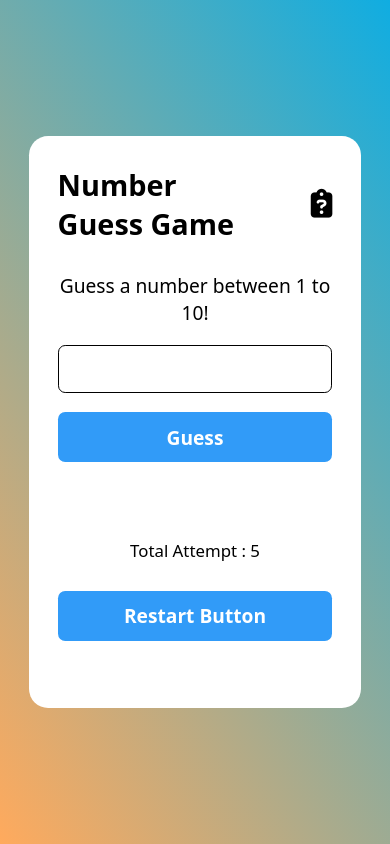
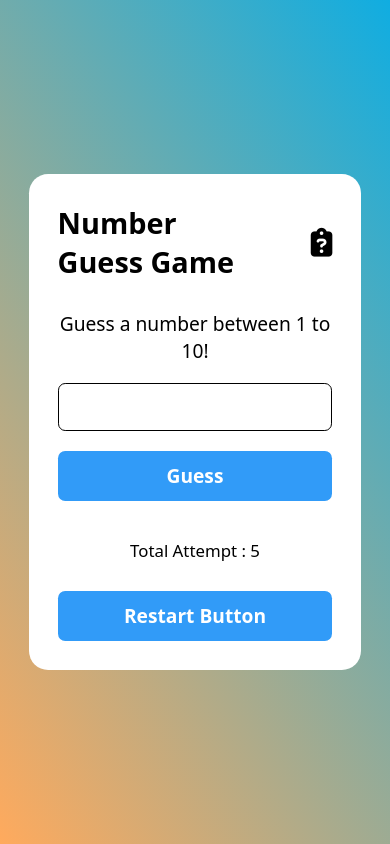
Before and after one commit to sadafshahab12/Number-Guessing-Game, a plain HTML site: page index.html in a window 390 px wide. Drawn offline with Linux system fonts and the light colour scheme.

```diff
--- a/style.css
+++ b/style.css
@@ -77,7 +77,7 @@ body {
   font-size: 2rem;
   text-align: center;
   font-weight: bold;
-  padding: 3rem 0;
+  padding: 1rem 0;
 }
 .attempt {
   font-size: 1.75rem;
@@ -101,7 +101,7 @@ body {
 }
 #showAnswer {
   font-size: 2rem;
-  padding: 2rem 0;
+  padding: 0rem 0;
   text-align: center;
   font-weight: 700;
 }
```
